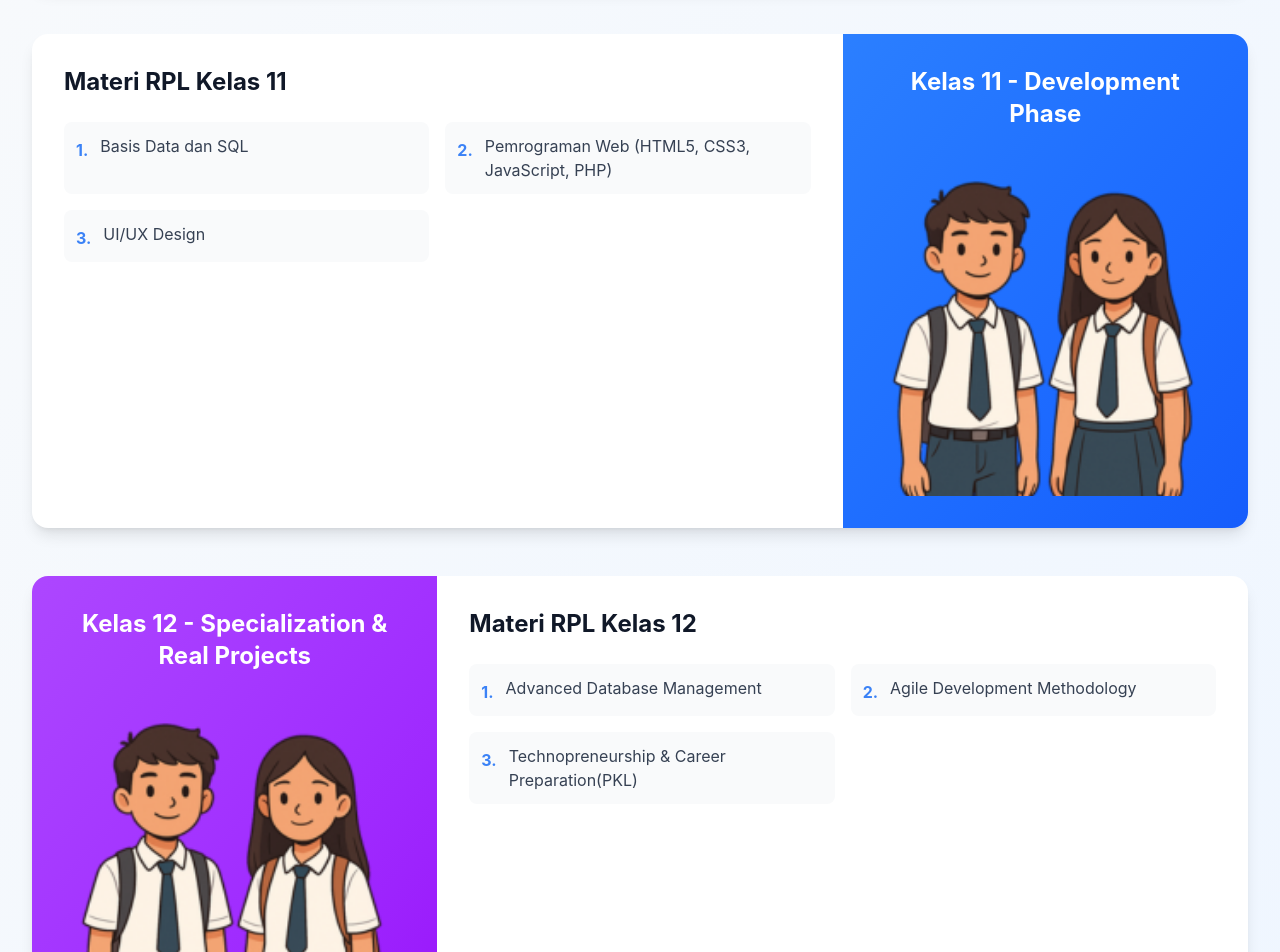
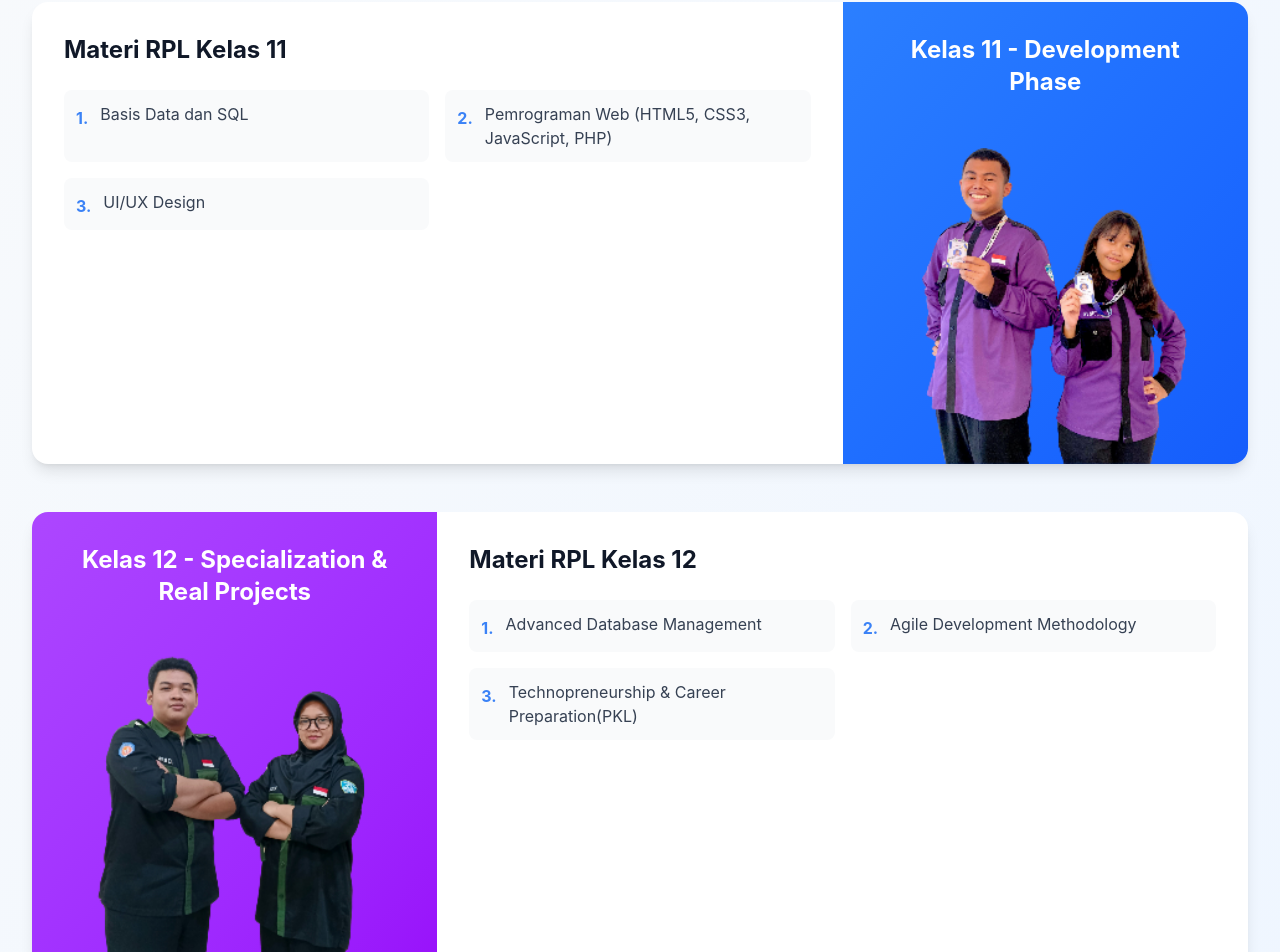
Before and after one commit to Shevadzikra/porto-rpl, a Next.js app: page / in a window 1280 px wide. Shown: the part 1123-2075 px from the top of the page. Built offline with nearby package versions, Linux system fonts and the light colour scheme.

Commit message:
update 11th, and 12th grade photos

```diff
--- a/components/Curriculum.js
+++ b/components/Curriculum.js
@@ -12,10 +12,6 @@ export default function Curriculum() {
                 "Dasar-dasar Web Development (HTML/CSS)",
                 "Logika Pemrograman",
                 "Algoritma dan Pemrograman Dasar",
-                // "Struktur Data Sederhana",
-                // "Pengenalan Bahasa Python & Java",
-                // "Sistem Komputer dan Jaringan Dasar",
-                // "Prinsip Desain Grafis untuk UI"
             ]
         },
 
@@ -23,17 +19,13 @@ export default function Curriculum() {
             title: "Kelas 11 - Development Phase",
             siswa: [
                 {
-                    photo: "/images/stockImageStudent.png",
+                    photo: "/images/foto-jurusan/11th-grade-photo.png",
                 },
             ],
             materiRPL: [
                 "Basis Data dan SQL",
                 "Pemrograman Web (HTML5, CSS3, JavaScript, PHP)",
                 "UI/UX Design",
-                // "Framework Frontend (React.js)",
-                // "Pemrograman Berorientasi Objek (Java)",
-                // "RESTful API Development",
-                // "Version Control dengan Git",
             ]
         },
 
@@ -41,17 +33,13 @@ export default function Curriculum() {
         title: "Kelas 12 - Specialization & Real Projects",
         siswa: [
             {
-                photo: "/images/stockImageStudent.png",
+                photo: "/images/foto-jurusan/12th-grade-photo.png",
             },
         ],
             materiRPL: [
                 "Advanced Database Management",
                 "Agile Development Methodology",
                 "Technopreneurship & Career Preparation(PKL)"
-                // "Pemrograman Mobile (Android/Kotlin)",
-                // "Full-Stack Development",
-                // "Software Engineering Principles",
-                // "Project Deployment & DevOps Dasar",
             ]
         }
     };
@@ -72,7 +60,7 @@ export default function Curriculum() {
           <div className="bg-white rounded-2xl shadow-lg overflow-hidden mb-12 hover-lift">
             <div className="grid grid-cols-1 lg:grid-cols-3">
               {/* Foto Siswa */}
-              <div className="bg-gray-700 lg:col-span-1 bg-gradient-to-br from-primary-500 to-primary-600 p-8 flex flex-col justify-center">
+              <div className="bg-gray-700 lg:col-span-1 bg-gradient-to-br from-primary-500 to-primary-600 pt-8 pr-8 pl-8 flex flex-col justify-center">
                 <h3 className="text-2xl font-bold text-white mb-6 text-center">{curriculumData.kelas10.title}</h3>
                 <div className="space-y-6 ">
                   <img src={curriculumData.kelas10.siswa[0].photo} alt="Foto Siswa" className="w-full h-auto border-none object-cover" />
@@ -111,10 +99,10 @@ export default function Curriculum() {
               </div>
 
               {/* Foto Siswa */}
-              <div className="lg:col-span-1 bg-gradient-to-br from-blue-500 to-blue-600 p-8 flex flex-col justify-center order-1 lg:order-2">
+              <div className="lg:col-span-1 bg-gradient-to-br from-blue-500 to-blue-600 pt-8 pr-8 pl-8 flex flex-col justify-center order-1 lg:order-2">
                 <h3 className="text-2xl font-bold text-white mb-6 text-center">{curriculumData.kelas11.title}</h3>
                 <div className="space-y-6">
-                  <img src={curriculumData.kelas10.siswa[0].photo} alt="Foto Siswa" className="w-full h-auto border-none object-cover" />
+                  <img src={curriculumData.kelas11.siswa[0].photo} alt="Foto Siswa" className="w-full h-auto border-none object-cover" />
                 </div>
               </div>
             </div>
@@ -124,10 +112,10 @@ export default function Curriculum() {
           <div className="bg-white rounded-2xl shadow-lg overflow-hidden hover-lift">
             <div className="grid grid-cols-1 lg:grid-cols-3">
               {/* Foto Siswa */}
-              <div className="lg:col-span-1 bg-gradient-to-br from-purple-500 to-purple-600 p-8 flex flex-col justify-center">
+              <div className="lg:col-span-1 bg-gradient-to-br from-purple-500 to-purple-600 pt-8 pr-8 pl-8 flex flex-col justify-center">
                 <h3 className="text-2xl font-bold text-white mb-6 text-center">{curriculumData.kelas12.title}</h3>
                 <div className="space-y-6">
-                  <img src={curriculumData.kelas10.siswa[0].photo} alt="Foto Siswa" className="w-full h-auto border-none object-cover" />
+                  <img src={curriculumData.kelas12.siswa[0].photo} alt="Foto Siswa" className="w-full h-auto border-none object-cover" />
                 </div>
               </div>
 
```
